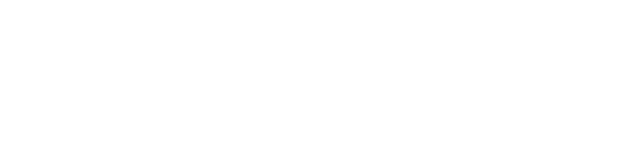
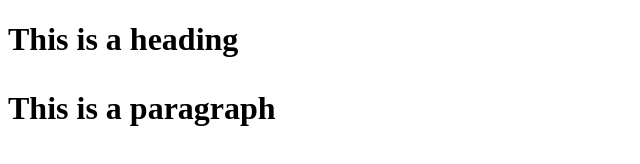
Before and after one commit to dev-aman-singh/learning-git, a plain HTML site: page index.html in a window 1280 px wide. Shown: the whole page, without its empty margins (0-640 px from the left). Drawn offline with Linux system fonts and the light colour scheme.

Commit message:
Update index.html
added p and h tag

```diff
--- a/index.html
+++ b/index.html
@@ -4,7 +4,9 @@
   <title>A Meaningful Page Title</title>
 </head>
 <body>
+  <p><This is another p tag/p>
+  <h1>This is a heading<h1>
   <p><This is main p tag</p>
-  <p><This is another p tag/p>
+  <p>This is a paragraph</p>
 </body>
 </html>
```
